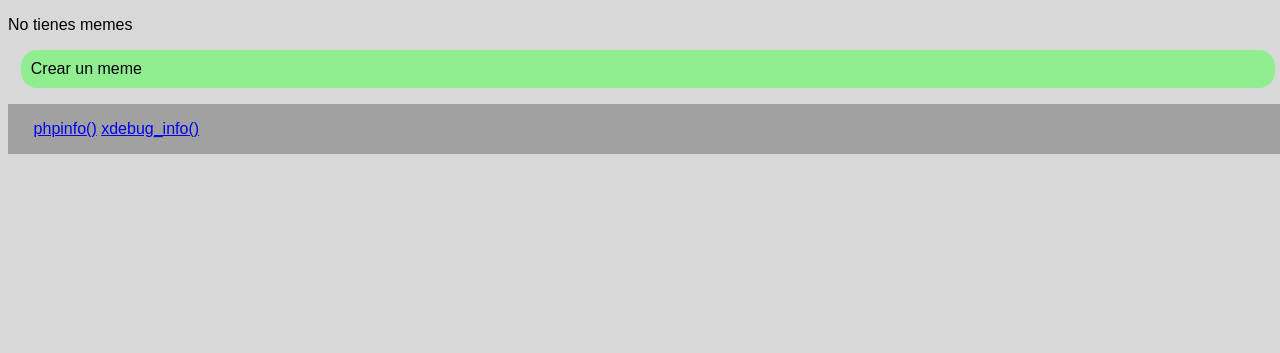
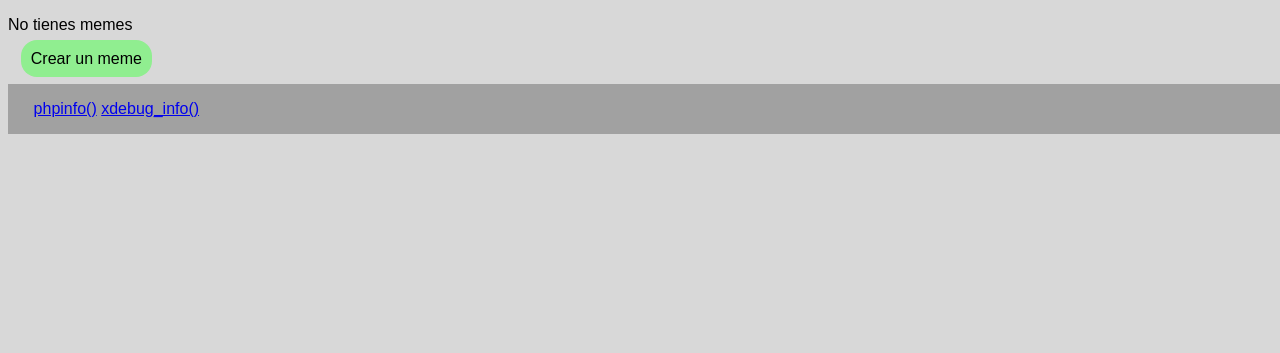
Before and after one commit to IES-Rafael-Alberti/meme-generator-CarolRDiz, a PHP site: page / in a window 1280 px wide. Shown: the part 115-468 px from the top of the page. Run offline with PHP 8.4, Linux system fonts and the light colour scheme; the visitor is signed in with stand-in values (Sample User, id 1); data that the repository does not hold is empty.

Commit message:
commitcommitcommit

```diff
--- a/codigophp/estilos/estilos.css
+++ b/codigophp/estilos/estilos.css
@@ -39,19 +39,19 @@ section.memes{
 }
 article{
     background-color: white;
-    width:auto;
-    width: auto;
+
     margin: 1%;
 }
 
 .boton{
+    padding: 10px;
+    margin:1%;
     background-color:lightgreen;
-    padding: 10px;
     color:black;
     border-radius:1em;
     text-decoration: none;
-    margin:1%;
-    display:block;
+
+
 }
 .boton:hover{
     background-color:rgb(71, 251, 71);
@@ -67,10 +67,6 @@ footer{
     padding-bottom:2vh;
     margin-top: 2vh;
 }
-footer{
-    margin-top:2vh;
-    bottom: 0;
-}
 .imglist{
     width:200px;
     margin: 5px;
--- a/codigophp/index.php
+++ b/codigophp/index.php
@@ -41,9 +41,8 @@ require("conecta.php");
         }
         print("</section>");
     }
-
-?>  <a class="boton" href='listadomemes.php'>Crear un meme</a>
-
+?>
+    <a class="boton" href='listadomemes.php'>Crear un meme</a>
     <main>
     <footer>
         <a href="phpinfo.php">phpinfo()</a>
```
Also changed, not shown: codigophp/memes/carol291022100612.jpeg (deleted), codigophp/memes/carol291022100618.jpeg (deleted), codigophp/memes/carol291022101233.jpeg (deleted), codigophp/memes/carol291022130216.jpeg (deleted).
